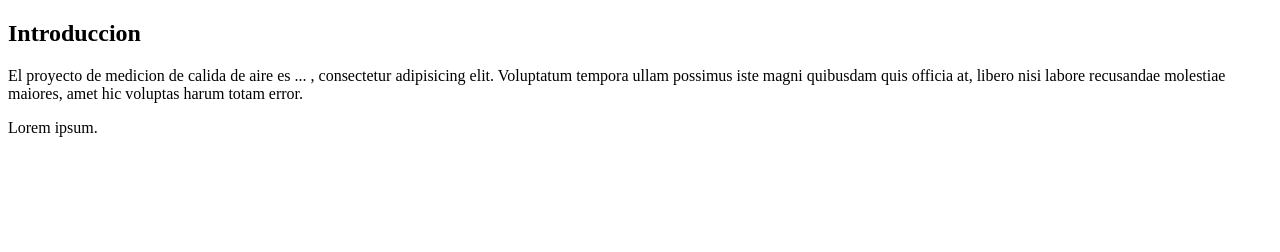
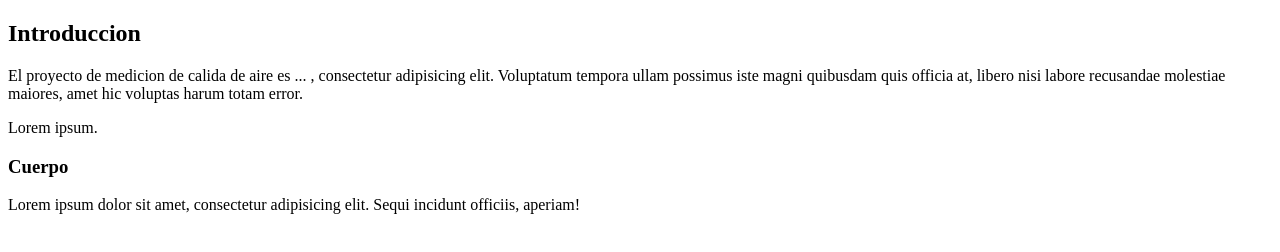
Before and after one commit to CalebVentura/repositorioPrueba, a plain HTML site: page index.html in a window 1280 px wide. Drawn offline with Linux system fonts and the light colour scheme.

```diff
--- a/index.html
+++ b/index.html
@@ -10,7 +10,10 @@
 		<p>El proyecto de medicion de calida de aire es ...  , consectetur adipisicing elit. Voluptatum tempora ullam possimus iste magni quibusdam quis officia at, libero nisi labore recusandae molestiae maiores, amet hic voluptas harum totam error.</p>
 		<span>Lorem ipsum.</span>
 	</div>
-	<div></div>
+	<div class="segundo-cuadro">
+		<h3>Cuerpo</h3>
+		<p>Lorem ipsum dolor sit amet, consectetur adipisicing elit. Sequi incidunt officiis, aperiam!</p>
+	</div>
 	<div></div>
 </body>
 </html>
```
